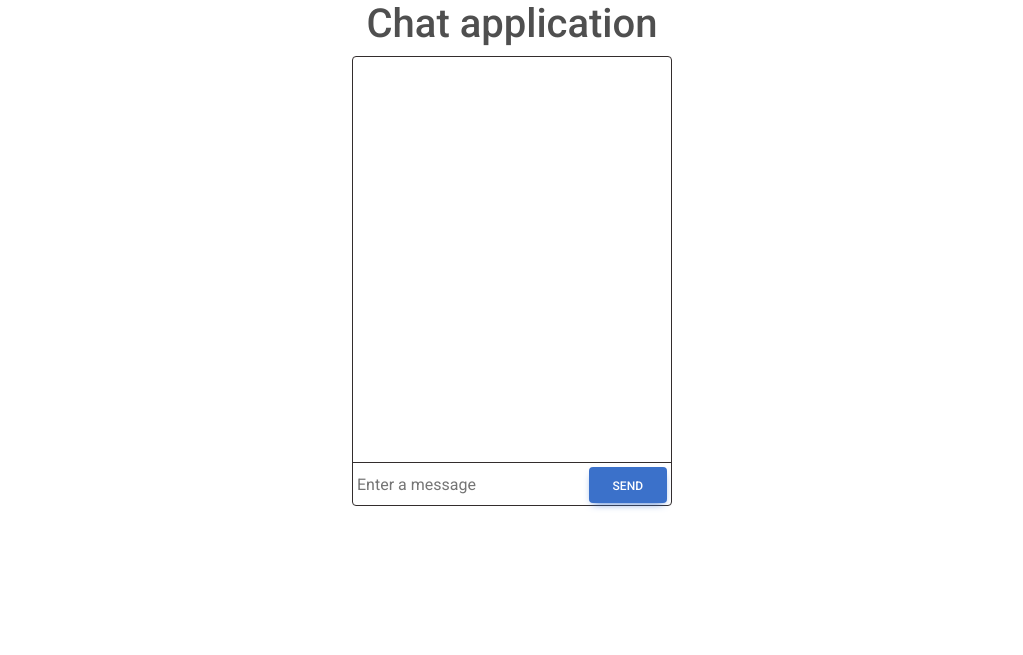
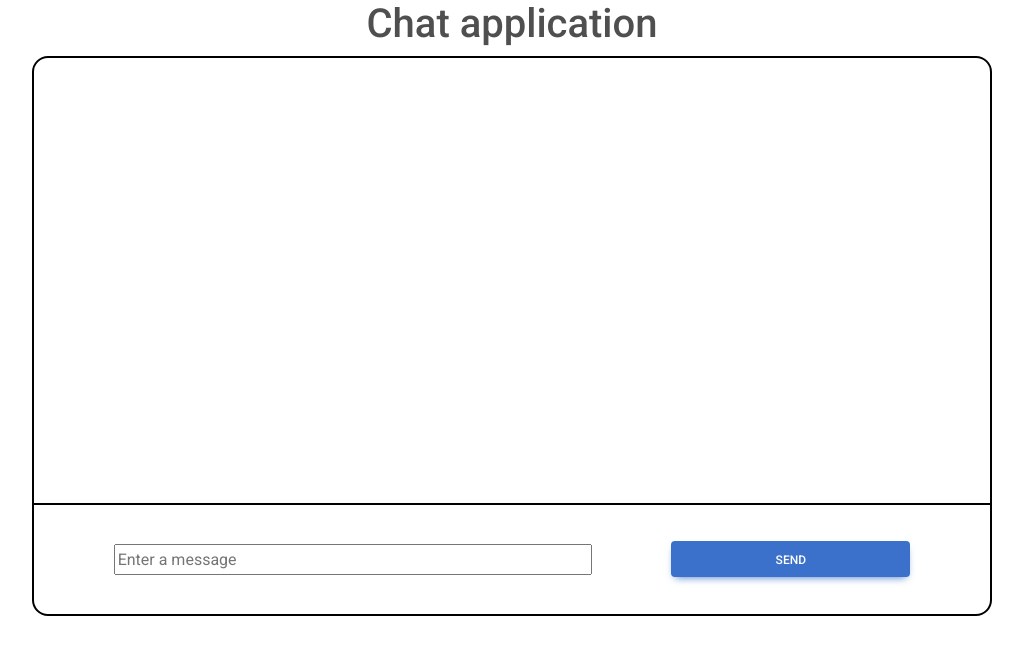
Before and after one commit to kmatek/flask-chatapplication, a Flask app: template app/flaskr/templates/chat.html in a window 1280 px wide. Shown: the top 655 px of the page, without its empty margins (128-1151 px from the left). Run offline with Flask 2, Linux system fonts and the light colour scheme; the template is opened without the code that fills it, so the values that code supplies are empty; some libraries are stand-ins or nearby versions.

Commit message:
added new look to the chat

```diff
--- /dev/null
+++ b/app/flaskr/static/style.css
@@ -0,0 +1,53 @@
+html {
+    scroll-behavior: smooth;
+}
+
+.new-container {
+    display: flex;
+    width: min(100% - 30px, 60em);
+    height: 35em;
+    margin-inline: auto;
+    border: 2px solid black;
+    border-radius: 1em;
+    justify-content: center;
+    align-items: center;
+    flex-wrap: wrap;
+}
+/* chat view */
+.msg-wrapper {
+    width: 100%;
+    height: 80%;
+    overflow: auto;
+    -ms-overflow-style: none;
+    scrollbar-width: none;
+}
+.msg-wrapper::-webkit-scrollbar {
+    display: none;
+}
+.message {
+    width: 95%;
+    margin-inline: auto;
+    margin-top: 1em;
+    border: 2px solid black;
+    border-radius: 0.7em;
+    overflow-wrap: break-word;
+    padding: 1em;
+}
+.msg-name-date {
+    margin: 0;
+    padding: 0;
+    width: 100%;
+    color: rgb(0, 97, 139);
+}
+.text-right {
+    text-align: right;
+}
+/* msg form */
+.msg-form {
+    display: flex;
+    justify-content: space-evenly;
+    align-items: center;
+    width: 100%;
+    height: 20%;
+    border-top: 2px solid black;
+}
--- a/app/flaskr/templates/chat.html
+++ b/app/flaskr/templates/chat.html
@@ -1,28 +1,10 @@
 {% extends "index.html" %}
-
 {% block content %}
-<div class="w-100 h-100">
-    <!-- div to scrolling messages -->
-    <div id='msgContainer' style="overflow: auto; height: 405px;">
-        <!-- stranger -->
-        <!-- <div style="min-height: 45px; overflow-wrap: break-word;" class="p-1 m-0 w-100 border-bottom">
-            <b>NAME </b>
-            text
-            <p style="font-size: 12px;" class="m-0">date</p>
-        </div> -->
-        <!-- logged person -->
-        <!-- <div style="min-height: 45px; overflow-wrap: break-word; text-align: right;" class="p-2 m-0 w-100 border-bottom">
-            text
-            <b> NAME</b>
-            <p style="font-size: 12px;" class="m-0">date</p>
-        </div> -->
-    </div>
-    <!-- type message -->
-    <form id="msgForm" action="" style="height: 45px;" class="form-inline border-top border-dark p-1 d-flex justify-content-between">
-        <input type="text" placeholder="Enter a message" id='msgInput' class="w-50 m-0 p-0" style="border: none;">
-        <button type="submit" class="btn btn-primary">send</button>
-    </form>
-</div>
+<div class="msg-wrapper" id="msgWrapper"></div>
+<form id="msgForm" class="msg-form form-inline">
+    <input type="text" id="msgInput" class="w-50" placeholder="Enter a message">
+    <button type="submit" class="btn btn-primary w-25">send</button>
+</form>
 {% endblock %}
 {% block script %}
 <script type="text/javascript" src="{{ url_for('static', filename='script.js') }}"></script>
--- a/app/flaskr/templates/index.html
+++ b/app/flaskr/templates/index.html
@@ -4,6 +4,7 @@
     <meta charset="UTF-8">
     <meta http-equiv="X-UA-Compatible" content="IE=edge">
     <meta name="viewport" content="width=device-width, initial-scale=1.0">
+    <link rel="stylesheet" href="{{ url_for('static', filename='style.css') }}">
     <!-- Font Awesome -->
     <link
     href="https://cdnjs.cloudflare.com/ajax/libs/font-awesome/6.0.0/css/all.min.css"
@@ -20,22 +21,10 @@
     rel="stylesheet"
     />
     <title>Chat application</title>
-    <style>
-        div {
-            -ms-overflow-style: none;  /* Internet Explorer 10+ */
-            scrollbar-width: none;  /* Firefox */
-        }
-        div::-webkit-scrollbar {
-            display: none;  /* Safari and Chrome */
-        }
-        #msgInput:focus{
-            outline: none;
-        }
-    </style>
 </head>
 <body>
     <h1 class="text-center">Chat application</h1>
-    <div class="w-25 container d-flex align-items-center justify-content-center border border-dark rounded p-0" style="height: 450px;">
+    <div class="new-container">
         {% block content %}
         {% endblock %}
     </div>
--- a/app/flaskr/templates/login.html
+++ b/app/flaskr/templates/login.html
@@ -1,7 +1,7 @@
 {% extends "index.html" %}
 
 {% block content %}
-<form method="POST">
+<form method="POST" >
     {% with messages = get_flashed_messages() %}
         {% if messages %}
             {% for message in messages %}
```
Also changed, not shown: app/flaskr/static/script.js (+22 -2 lines).
